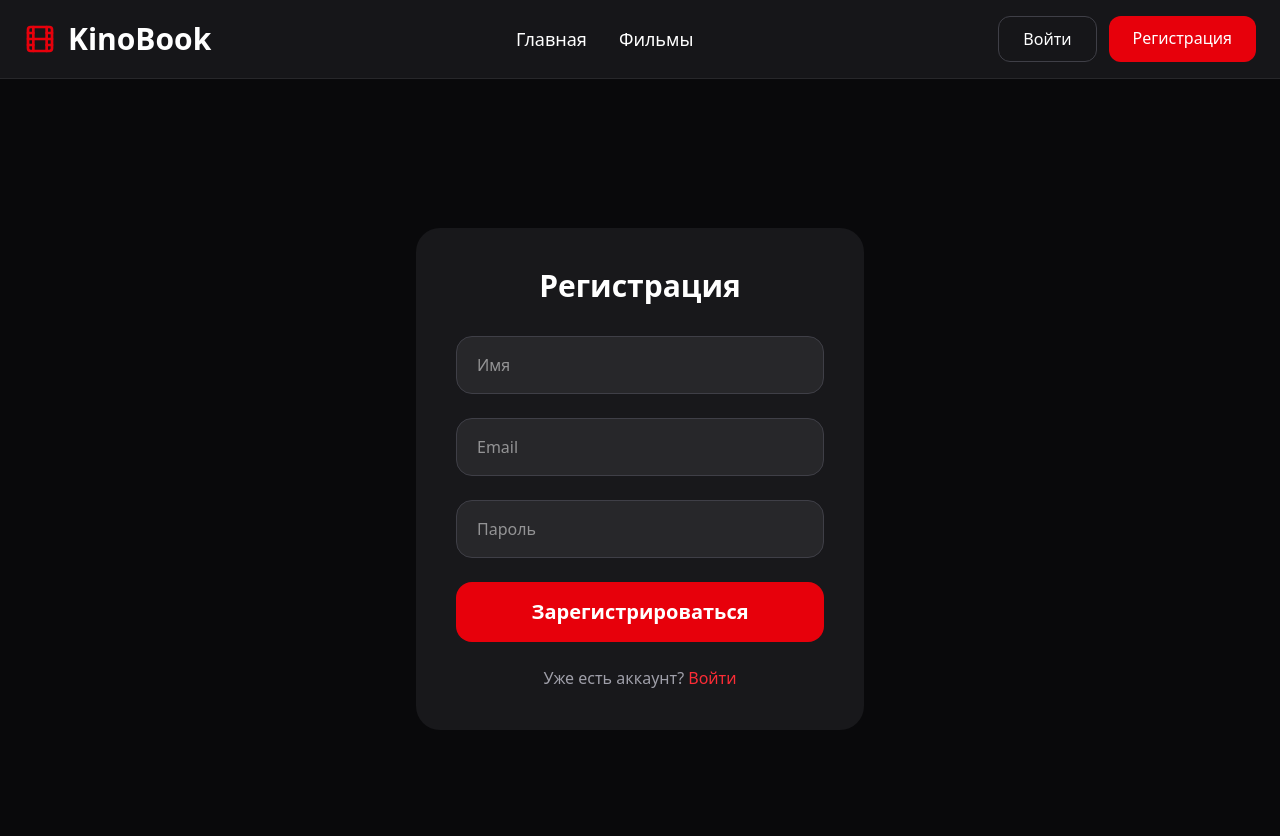
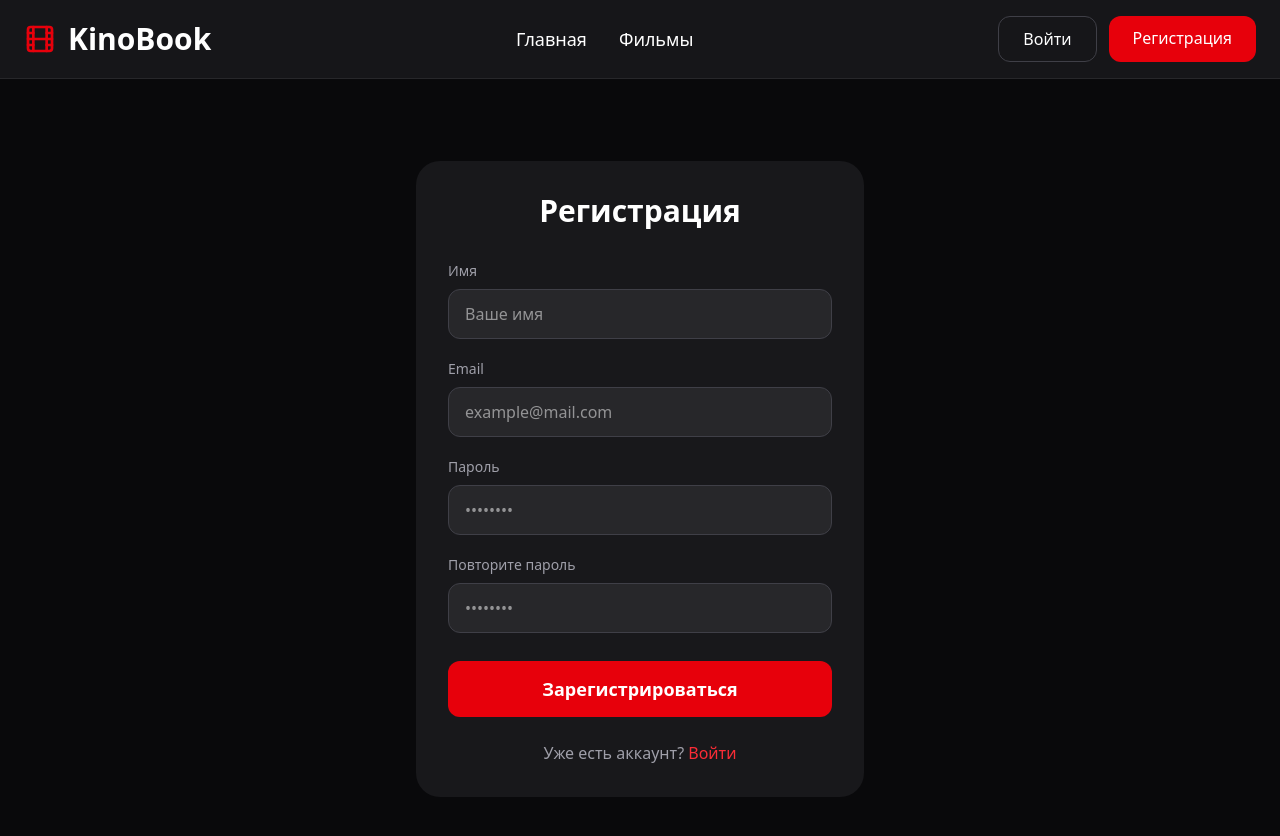
Before and after one commit to momunovN/frontendDiplom, a React app: page /register in a window 1280 px wide. Shown: the top 836 px of the page. Built offline with nearby package versions, Linux system fonts and the light colour scheme; no server answers; the HTML template or start-up script is replaced by a standard one.

Commit message:
121222aaфads

```diff
--- a/src/pages/Login.jsx
+++ b/src/pages/Login.jsx
@@ -1,87 +1,87 @@
-import { useState } from "react";
-import { useNavigate, Link } from "react-router-dom";
-
-import api from "../api/axios";
-import tmdbApi from "../api/tmdb";
+import { useState } from 'react';
+import { useNavigate, Link } from 'react-router-dom';
+import api from '../api/axios';
 
 export default function Login() {
-  const [formData, setFormData] = useState({ email: "", password: "" });
+  const [formData, setFormData] = useState({ email: '', password: '' });
   const [loading, setLoading] = useState(false);
-  const [error, setError] = useState("");
   const navigate = useNavigate();
+
+  const handleChange = (e) => {
+    setFormData({ ...formData, [e.target.name]: e.target.value });
+  };
 
   const handleSubmit = async (e) => {
     e.preventDefault();
     setLoading(true);
-    setError("");
-    window.dispatchEvent(new Event("authChange"));
+
     try {
-      const response = await api.post("/api/auth/login", {
-        email: formData.email.trim(),
-        password: formData.password,
-      });
+      const response = await api.post('/api/auth/login', formData);
 
-      localStorage.setItem("user", JSON.stringify(response.data.user));
-      localStorage.setItem("token", response.data.token);
+      // Сохраняем данные
+      localStorage.setItem('token', response.data.token);
+      localStorage.setItem('user', JSON.stringify(response.data.user));
 
-      alert(`✅ Успешный вход! Добро пожаловать, ${response.data.user.name}`);
+      // Уведомляем Header, что произошёл вход
+      window.dispatchEvent(new Event('authChange'));
 
-      if (response.data.user.role === "admin") {
-        navigate("/admin");
+      // Редирект
+      if (response.data.user.role === 'admin') {
+        navigate('/admin');
       } else {
-        navigate("/profile");
+        navigate('/profile');
       }
-    } catch (err) {
-      console.error(err);
-      setError(err.response?.data?.message || "Неверный email или пароль");
+    } catch (error) {
+      alert(error.response?.data?.message || 'Ошибка входа');
     } finally {
       setLoading(false);
     }
   };
 
   return (
-    <div className="min-h-screen flex items-center justify-center bg-zinc-950">
-      <div className="bg-zinc-900 p-10 rounded-3xl w-full max-w-md">
+    <div className="min-h-screen bg-zinc-950 flex items-center justify-center px-4">
+      <div className="w-full max-w-md bg-zinc-900 rounded-3xl p-8">
         <h2 className="text-3xl font-bold text-center mb-8">Вход в аккаунт</h2>
 
-        {error && <p className="text-red-500 text-center mb-4">{error}</p>}
-
         <form onSubmit={handleSubmit} className="space-y-6">
+          <div>
+            <label className="block text-sm text-zinc-400 mb-2">Email</label>
             <input
               type="email"
-            placeholder="Email"
+              name="email"
               value={formData.email}
-            onChange={(e) =>
-              setFormData({ ...formData, email: e.target.value })
-            }
-            className="w-full bg-zinc-800 border border-zinc-700 rounded-2xl px-5 py-4 focus:outline-none focus:border-red-600"
+              onChange={handleChange}
               required
+              className="w-full bg-zinc-800 border border-zinc-700 rounded-xl px-4 py-3 focus:outline-none focus:border-red-500"
+              placeholder="example@mail.com"
             />
+          </div>
+
+          <div>
+            <label className="block text-sm text-zinc-400 mb-2">Пароль</label>
             <input
               type="password"
-            placeholder="Пароль"
+              name="password"
               value={formData.password}
-            onChange={(e) =>
-              setFormData({ ...formData, password: e.target.value })
-            }
-            className="w-full bg-zinc-800 border border-zinc-700 rounded-2xl px-5 py-4 focus:outline-none focus:border-red-600"
+              onChange={handleChange}
               required
+              className="w-full bg-zinc-800 border border-zinc-700 rounded-xl px-4 py-3 focus:outline-none focus:border-red-500"
+              placeholder="••••••••"
             />
+          </div>
 
           <button
             type="submit"
             disabled={loading}
-            className="w-full bg-red-600 hover:bg-red-700 py-4 rounded-2xl text-xl font-semibold transition disabled:opacity-70"
+            className="w-full bg-red-600 hover:bg-red-700 py-3.5 rounded-xl font-semibold text-lg disabled:opacity-50 transition"
           >
-            {loading ? "Вход..." : "Войти"}
+            {loading ? 'Входим...' : 'Войти'}
           </button>
         </form>
 
         <p className="text-center text-zinc-400 mt-6">
-          Нет аккаунта?{" "}
-          <Link to="/register" className="text-red-500 hover:underline">
-            Зарегистрироваться
-          </Link>
+          Нет аккаунта?{' '}
+          <Link to="/register" className="text-red-500 hover:underline">Зарегистрироваться</Link>
         </p>
       </div>
     </div>
--- a/src/pages/Register.jsx
+++ b/src/pages/Register.jsx
@@ -3,68 +3,114 @@ import { useNavigate, Link } from 'react-router-dom';
 import api from '../api/axios';
 
 export default function Register() {
-  const [formData, setFormData] = useState({ name: '', email: '', password: '' });
+  const [formData, setFormData] = useState({
+    name: '',
+    email: '',
+    password: '',
+    confirmPassword: ''
+  });
   const [loading, setLoading] = useState(false);
   const navigate = useNavigate();
 
+  const handleChange = (e) => {
+    setFormData({ ...formData, [e.target.name]: e.target.value });
+  };
+
   const handleSubmit = async (e) => {
     e.preventDefault();
+
+    if (formData.password !== formData.confirmPassword) {
+      return alert('Пароли не совпадают');
+    }
+
     setLoading(true);
 
     try {
-      const res = await api.post('/api/auth/register', formData);
+      await api.post('/api/auth/register', {
+        name: formData.name,
+        email: formData.email,
+        password: formData.password
+      });
 
-      alert('✅ Регистрация прошла успешно! Теперь войдите в аккаунт.');
+      alert('Регистрация прошла успешно! Теперь войдите в аккаунт.');
       navigate('/login');
-    } catch (err) {
-      alert('❌ Ошибка регистрации: ' + (err.response?.data?.message || err.message));
+    } catch (error) {
+      alert(error.response?.data?.message || 'Ошибка регистрации');
     } finally {
       setLoading(false);
     }
   };
 
   return (
-    <div className="min-h-screen flex items-center justify-center bg-zinc-950">
-      <div className="bg-zinc-900 p-10 rounded-3xl w-full max-w-md">
+    <div className="min-h-screen bg-zinc-950 flex items-center justify-center px-4">
+      <div className="w-full max-w-md bg-zinc-900 rounded-3xl p-8">
         <h2 className="text-3xl font-bold text-center mb-8">Регистрация</h2>
 
-        <form onSubmit={handleSubmit} className="space-y-6">
+        <form onSubmit={handleSubmit} className="space-y-5">
+          <div>
+            <label className="block text-sm text-zinc-400 mb-2">Имя</label>
             <input
               type="text"
-            placeholder="Имя"
+              name="name"
               value={formData.name}
-            onChange={(e) => setFormData({...formData, name: e.target.value})}
-            className="w-full bg-zinc-800 border border-zinc-700 rounded-2xl px-5 py-4 focus:outline-none focus:border-red-600"
+              onChange={handleChange}
               required
+              className="w-full bg-zinc-800 border border-zinc-700 rounded-xl px-4 py-3 focus:outline-none focus:border-red-500"
+              placeholder="Ваше имя"
             />
+          </div>
+
+          <div>
+            <label className="block text-sm text-zinc-400 mb-2">Email</label>
             <input
               type="email"
-            placeholder="Email"
+              name="email"
               value={formData.email}
-            onChange={(e) => setFormData({...formData, email: e.target.value})}
-            className="w-full bg-zinc-800 border border-zinc-700 rounded-2xl px-5 py-4 focus:outline-none focus:border-red-600"
+              onChange={handleChange}
               required
+              className="w-full bg-zinc-800 border border-zinc-700 rounded-xl px-4 py-3 focus:outline-none focus:border-red-500"
+              placeholder="example@mail.com"
             />
+          </div>
+
+          <div>
+            <label className="block text-sm text-zinc-400 mb-2">Пароль</label>
             <input
               type="password"
-            placeholder="Пароль"
+              name="password"
               value={formData.password}
-            onChange={(e) => setFormData({...formData, password: e.target.value})}
-            className="w-full bg-zinc-800 border border-zinc-700 rounded-2xl px-5 py-4 focus:outline-none focus:border-red-600"
+              onChange={handleChange}
               required
+              className="w-full bg-zinc-800 border border-zinc-700 rounded-xl px-4 py-3 focus:outline-none focus:border-red-500"
+              placeholder="••••••••"
             />
+          </div>
+
+          <div>
+            <label className="block text-sm text-zinc-400 mb-2">Повторите пароль</label>
+            <input
+              type="password"
+              name="confirmPassword"
+              value={formData.confirmPassword}
+              onChange={handleChange}
+              required
+              className="w-full bg-zinc-800 border border-zinc-700 rounded-xl px-4 py-3 focus:outline-none focus:border-red-500"
+              placeholder="••••••••"
+            />
+          </div>
 
           <button
             type="submit"
             disabled={loading}
-            className="w-full bg-red-600 hover:bg-red-700 py-4 rounded-2xl text-xl font-semibold transition disabled:opacity-70"
+            className="w-full bg-red-600 hover:bg-red-700 py-3.5 rounded-xl font-semibold text-lg disabled:opacity-50 transition mt-2"
           >
-            {loading ? 'Регистрация...' : 'Зарегистрироваться'}
+            {loading ? 'Регистрируем...' : 'Зарегистрироваться'}
           </button>
         </form>
 
         <p className="text-center text-zinc-400 mt-6">
-          Уже есть аккаунт? <Link to="/login" className="text-red-500 hover:underline">Войти</Link>
+          Уже есть аккаунт?{' '}
+          <Link to="/login" className="text-red-500 hover:underline">Войти</Link>
         </p>
       </div>
     </div>
```
Lines whose indentation alone changed are shown as unchanged.
